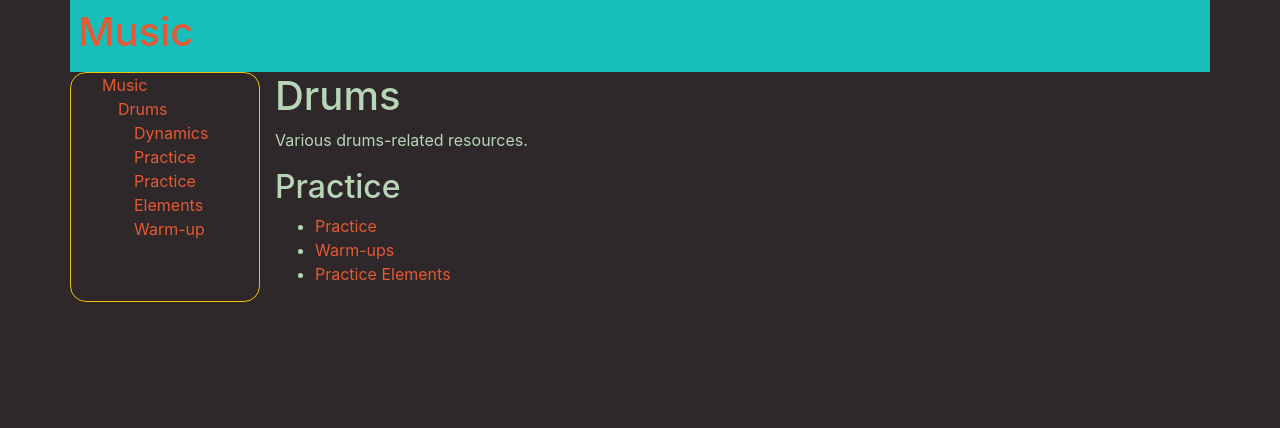
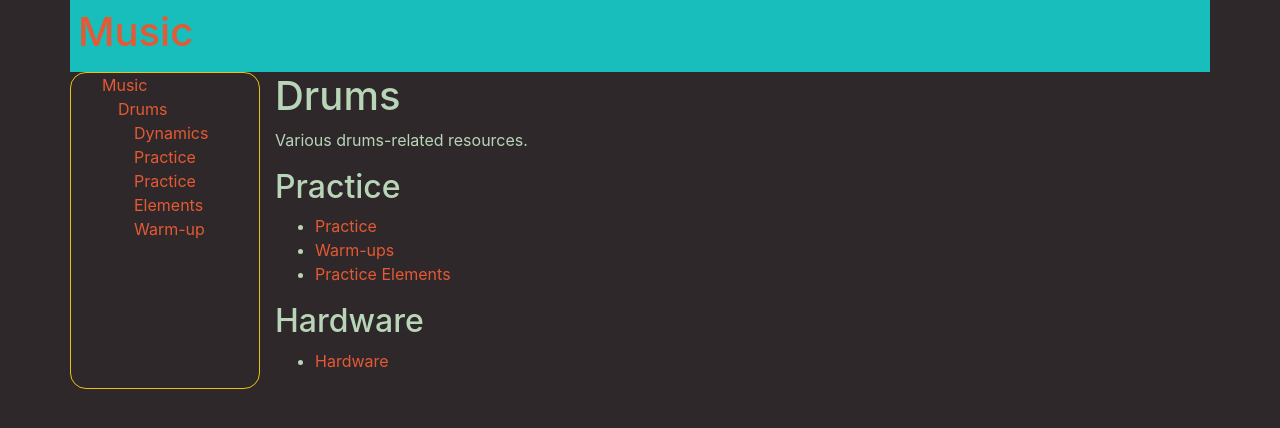
Before and after one commit to MisterY/music-site, a Jekyll site: the page built from drums/index.md, in a window 1280 px wide. Shown: the top 428 px of the page. Built offline with Jekyll 4.4.1, drawn with Linux system fonts in a browser that asks for light colours; nearby versions of some CDN libraries; our own code applies the rules of GitHub Pages for plain Markdown files.

Commit message:
hardware page; bass drum holes link

```diff
--- a/drums/index.md
+++ b/drums/index.md
@@ -10,3 +10,7 @@ Various drums-related resources.
 - [Practice](practice.md)
 - [Warm-ups](warmup.md)
 - [Practice Elements](practice-elements.md)
+
+## Hardware
+
+- [Hardware](hardware.md)
```
Also changed, not shown: drums/hardware.md (added, +5 -0 lines).
